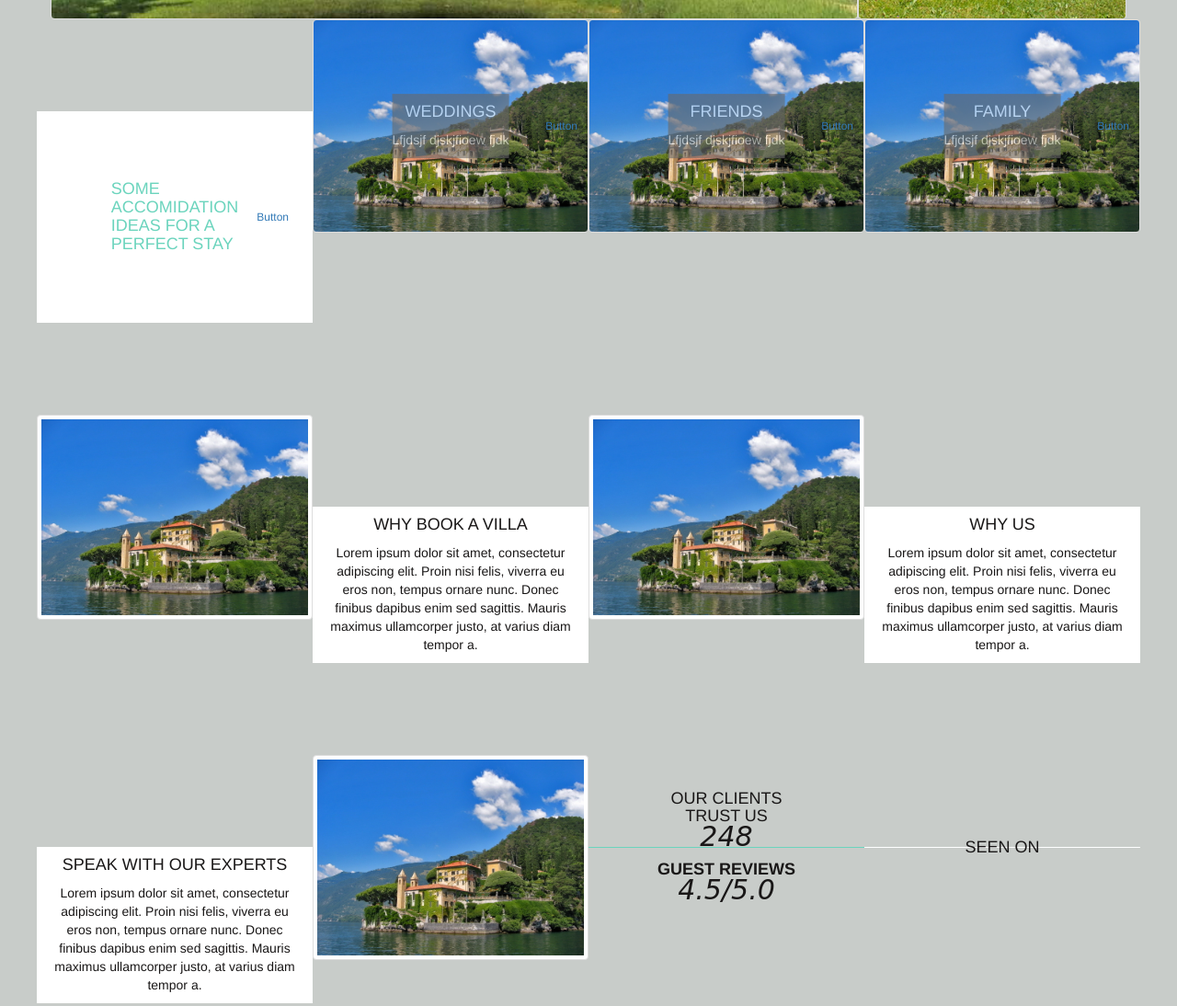
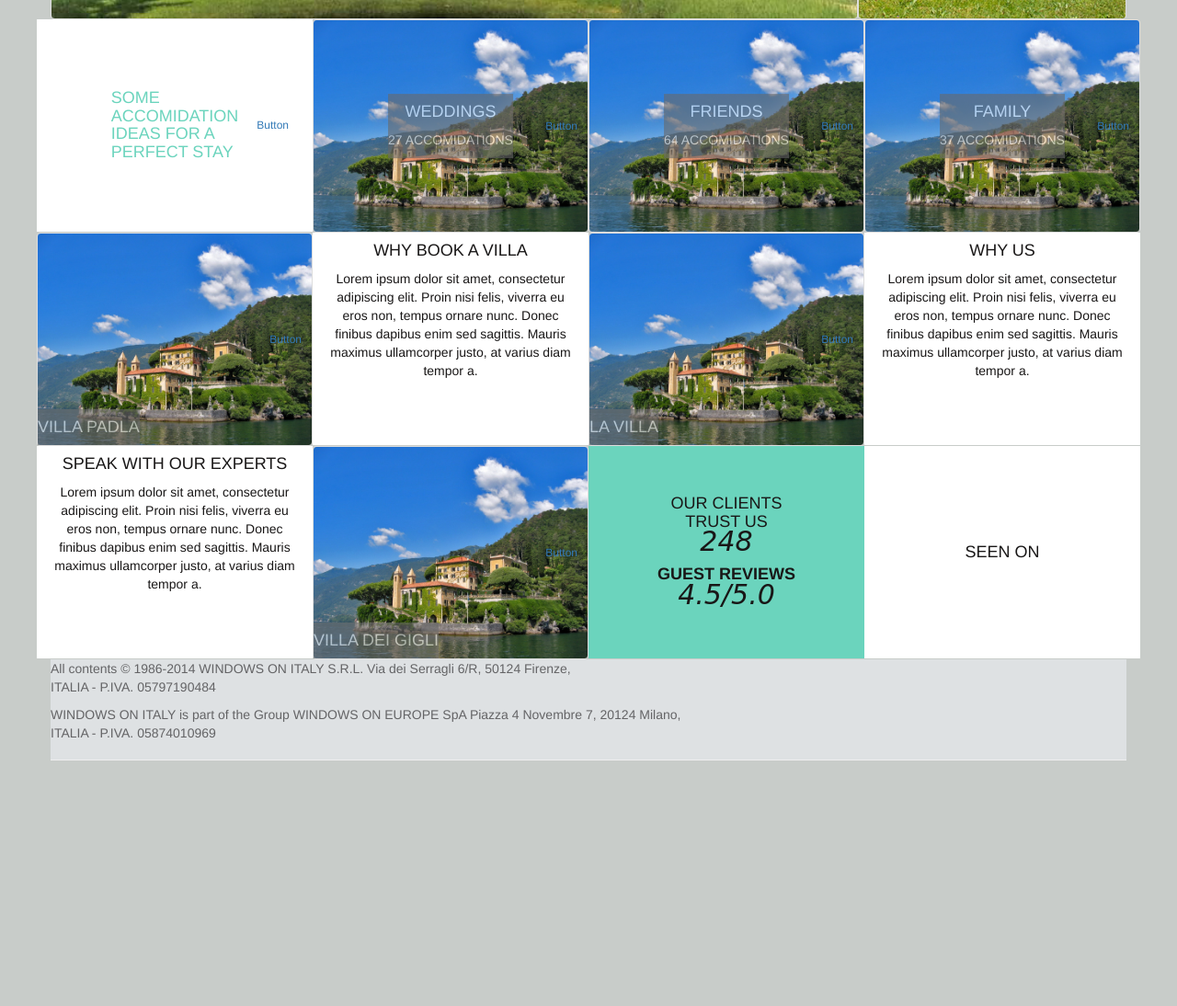
Before and after one commit to Hollymr/tuscany-villa, a plain HTML site: page index.html in a window 1280 px wide. Shown: the part 900-1994 px from the top of the page at 92% size. After the commit the page ends 1747 px from the top, so only its background shows below. Drawn offline with Linux system fonts and the light colour scheme.

Commit message:
added little captions to bottom

```diff
--- a/Content/style.css
+++ b/Content/style.css
@@ -48,6 +48,7 @@ div.feature{
     margin-left:auto;
     margin-right:auto;
     float:right;
+
 }
 .btn-sm{
     margin-top:100px;
@@ -76,25 +77,23 @@ div.feature{
 .textbox1{
 
     background-color:white;
-      margin-top:100px;
+      /*margin-top:100px;
     margin-bottom:100px;
      margin-left:auto;
     margin-right:auto;
-        float:left;
-
-    /*width:300px;
-    height: 222px;*/
+        float:left;*/
+    width:300px;
+    height: 231px;
 }
 .textbox2{
 
     background-color:#6BD4BD;
-      margin-top:100px;
+      /*margin-top:100px;
     margin-bottom:100px;
      margin-left:auto;
-    margin-right:auto;
-
-    /*height:300px;
-    height: 222px;*/
+    margin-right:auto;*/
+    height:300px;
+    height: 231px;
 }
 .caption0{
     color:#6BD4BD;
@@ -129,3 +128,18 @@ div.feature{
     opacity: 0.6;
     filter: alpha(opacity=60);
 }
+.caption4 {
+    color: white;
+    background-color: dimgray;
+    position: absolute;
+    left:    0;
+    bottom:   0;
+    /*vertical-align: bottom;
+    position: absolute;
+    top: 50%;
+    left: 50%;
+    margin-right: -50%;
+    transform: translate(-50%, -50%);*/
+    opacity: 0.6;
+    filter: alpha(opacity=60);
+}
--- a/index.html
+++ b/index.html
@@ -63,7 +63,7 @@
                 <!--<a class="thumbnail"><img class="img-responsive" src="smtusk3.jpg"/></a>-->
                 <div class="caption3">
                     <h4>WEDDINGS</h4>
-                    <p>Lfjdsjf djskjfioew fjdk</p>
+                    <p>27 ACCOMIDATIONS</p>
                 </div>
                 <a href="#" class="btn btn-sm" role="button">Button</a>
             </div>
@@ -71,7 +71,7 @@
                 <!--<a class="thumbnail"><img class="img-responsive" src="smtusk3.jpg"/></a>-->
                 <div class="caption3">
                     <h4>FRIENDS</h4>
-                    <p>Lfjdsjf djskjfioew fjdk</p>
+                    <p>64 ACCOMIDATIONS</p>
                 </div>
                 <a href="#" class="btn btn-sm" role="button">Button</a>
             </div>
@@ -79,7 +79,7 @@
                 <!--<a class="thumbnail"><img class="img-responsive" src="smtusk3.jpg"/></a>-->
                 <div class="caption3">
                     <h4>FAMILY</h4>
-                    <p>Lfjdsjf djskjfioew fjdk</p>
+                    <p>37 ACCOMIDATIONS</p>
                 </div>
                 <a href="#" class="btn btn-sm" role="button">Button</a>
             </div>
@@ -89,8 +89,11 @@
         <!--row 3-->
 
         <div class="row">
-            <div class="col-lg-3 col-md-4 col-sm-12 feature">
-                <a class="thumbnail"><img class="img-responsive" src="smtusk3.jpg" /></a>
+            <div class="col-lg-3 col-md-4 col-sm-12 feature thumbnail" style="background-image:url(smtusk3.jpg)">
+                <div class="caption4">
+                    <h4>VILLA PADLA</h4>
+                </div>
+                <a href="#" class="btn btn-sm" role="button">Button</a>
             </div>
             <div class="col-lg-3 col-md-4 col-sm-12 textbox1">
                 <div class="caption2">
@@ -102,8 +105,11 @@
                     </p>
                 </div>
             </div>
-            <div class="col-lg-3 col-md-4 col-sm-12 feature">
-                <a class="thumbnail"><img class="img-responsive" src="smtusk3.jpg" /></a>
+            <div class="col-lg-3 col-md-4 col-sm-12 feature thumbnail" style="background-image:url(smtusk3.jpg)">
+                <div class="caption4">
+                    <h4>LA VILLA</h4>
+                </div>
+                <a href="#" class="btn btn-sm" role="button">Button</a>
             </div>
             <div class="col-lg-3 col-md-4 col-sm-12 textbox1">
                 <div class="caption2">
@@ -133,8 +139,11 @@
                     </p>
                 </div>
             </div>
-            <div class="col-lg-3 col-md-4 col-sm-12 feature">
-                <a class="thumbnail"><img class="img-responsive" src="smtusk3.jpg" /></a>
+            <div class="col-lg-3 col-md-4 col-sm-12 feature thumbnail" style="background-image:url(smtusk3.jpg)">
+                <div class="caption4">
+                    <h4>VILLA DEI GIGLI</h4>
+                </div>
+                <a href="#" class="btn btn-sm" role="button">Button</a>
             </div>
             <div class="col-lg-3 col-md-4 col-sm-12 textbox2">
                 <div class="caption1">
```
